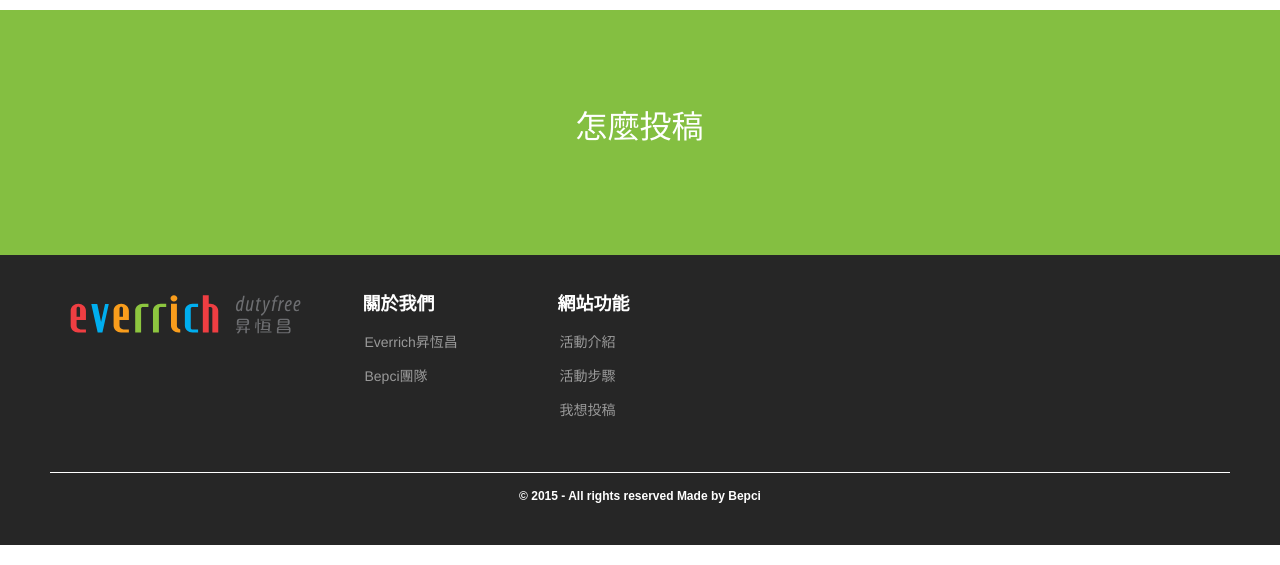
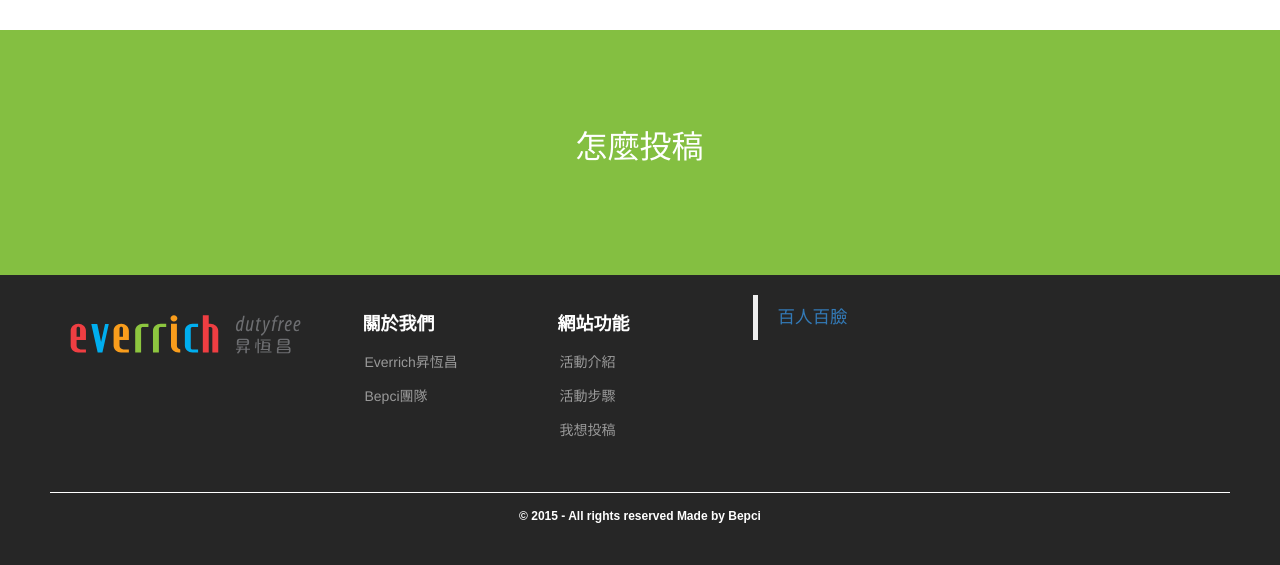
Before and after one commit to kokokuo/ygeneration100, a Django app: page /activity_intro/ in a window 1280 px wide. Shown: the part 2026-2591 px from the top of the page. Run offline with Django 3.2, Linux system fonts and the light colour scheme; some libraries are stand-ins or nearby versions.

Commit message:
Insert FB Social Plugin Fans Group. and Like Button for youtube video.

```diff
--- a/templates/activity_intro.html
+++ b/templates/activity_intro.html
@@ -86,16 +86,44 @@
 					<div class="videowrapper">
 							<iframe width="560" height="315" src="https://www.youtube.com/embed/eWW8e-9c1Us" frameborder="0" allowfullscreen></iframe>
 						</div>
+						<div
+							style="margin-top:10px;"
+							class="fb-like"
+							data-href="https://www.youtube.com/watch?v=eWW8e-9c1Us"
+							data-share="true"
+							data-width="450"
+							data-show-faces="true">
+						</div>
+
 				</div>
 				<div class="col-md-4 youtube_section">
 					<div class="videowrapper">
 							<iframe width="560" height="315" src="https://www.youtube.com/embed/B9K8zQ7qCS8" frameborder="0" allowfullscreen></iframe>
 						</div>
+						<div
+							style="margin-top:10px;"
+							class="fb-like"
+
+							data-href="https://www.youtube.com/watch?v=B9K8zQ7qCS8"
+							data-share="true"
+							data-width="450"
+							data-show-faces="true">
+						</div>
+
 				</div>
 				<div class="col-md-4 youtube_section">
 					<div class="videowrapper">
 							<iframe width="560" height="315" src="https://www.youtube.com/embed/hzaaWB0uZgY" frameborder="0" allowfullscreen></iframe>
 						</div>
+						<div
+							style="margin-top:10px;"
+							class="fb-like"
+							data-href="https://www.youtube.com/watch?v=hzaaWB0uZgY"
+							data-share="true"
+							data-width="450"
+							data-show-faces="true">
+						</div>
+
 				</div>
 			</div>
 			<div class="row">
@@ -103,15 +131,39 @@
 					<div class="videowrapper">
 							<iframe width="560" height="315" src="https://www.youtube.com/embed/GsWlINwBVf4" frameborder="0" allowfullscreen></iframe>
 						</div>
+						<div
+							style="margin-top:10px;"
+							class="fb-like"
+							data-href="https://www.youtube.com/watch?v=GsWlINwBVf4"
+							data-share="true"
+							data-width="450"
+							data-show-faces="true">
+						</div>
 				</div>
 				<div class="col-md-4 youtube_section">
 					<div class="videowrapper">
 							<iframe width="560" height="315" src="https://www.youtube.com/embed/LhOJOE0E3GU" frameborder="0" allowfullscreen></iframe>
 						</div>
+						<div
+							style="margin-top:10px;"
+							class="fb-like"
+							data-href="https://www.youtube.com/watch?v=LhOJOE0E3GU"
+							data-share="true"
+							data-width="450"
+						  	data-show-faces="true">
+						</div>
 				</div>
 				<div class="col-md-4 youtube_section">
 					<div class="videowrapper">
 							<iframe width="560" height="315" src="https://www.youtube.com/embed/yAbWXrAXt3w" frameborder="0" allowfullscreen></iframe>
+						</div>
+						<div
+							style="margin-top:10px;"
+							class="fb-like"
+							data-href="https://www.youtube.com/watch?v=yAbWXrAXt3w"
+							data-share="true"
+							data-width="450"
+						  	data-show-faces="true">
 						</div>
 				</div>
 			</div>
--- a/templates/base.html
+++ b/templates/base.html
@@ -45,8 +45,19 @@
 		{% endblock %}
 
 
+
 	</head>
 	<body>
+		<!--  Facebook fans page Api script -->
+		<div id="fb-root"></div>
+			<script>(function(d, s, id) {
+			  var js, fjs = d.getElementsByTagName(s)[0];
+			  if (d.getElementById(id)) return;
+			  js = d.createElement(s); js.id = id;
+			  js.src = "//connect.facebook.net/zh_TW/sdk.js#xfbml=1&version=v2.4&appId=789029441217255";
+			  fjs.parentNode.insertBefore(js, fjs);
+
+			}(document, 'script', 'facebook-jssdk'));</script>
 		<header>
 
 			 <!-- Fixed navbar -->
@@ -149,7 +160,9 @@
 	                                <p>我想投稿</p>
 	                            </a>
 	                    </div>
-	                    <div class="col-md-2">
+	                    <div class="col-md-4 col-xs-12">
+	                    	<!--  Facebook fans page section div -->
+	                    	<div class="fb-page" data-href="https://www.facebook.com/ygeneration100" data-width="300" data-height="250" data-small-header="false" data-adapt-container-width="true" data-hide-cover="false" data-show-facepile="true" data-show-posts="true"><div class="fb-xfbml-parse-ignore"><blockquote cite="https://www.facebook.com/ygeneration100"><a href="https://www.facebook.com/ygeneration100">百人百臉</a></blockquote></div></div>
 	                    </div>
 	                </div>
             	</div>
```
Also changed, not shown: static/js/base.js (line endings or trailing spaces).
